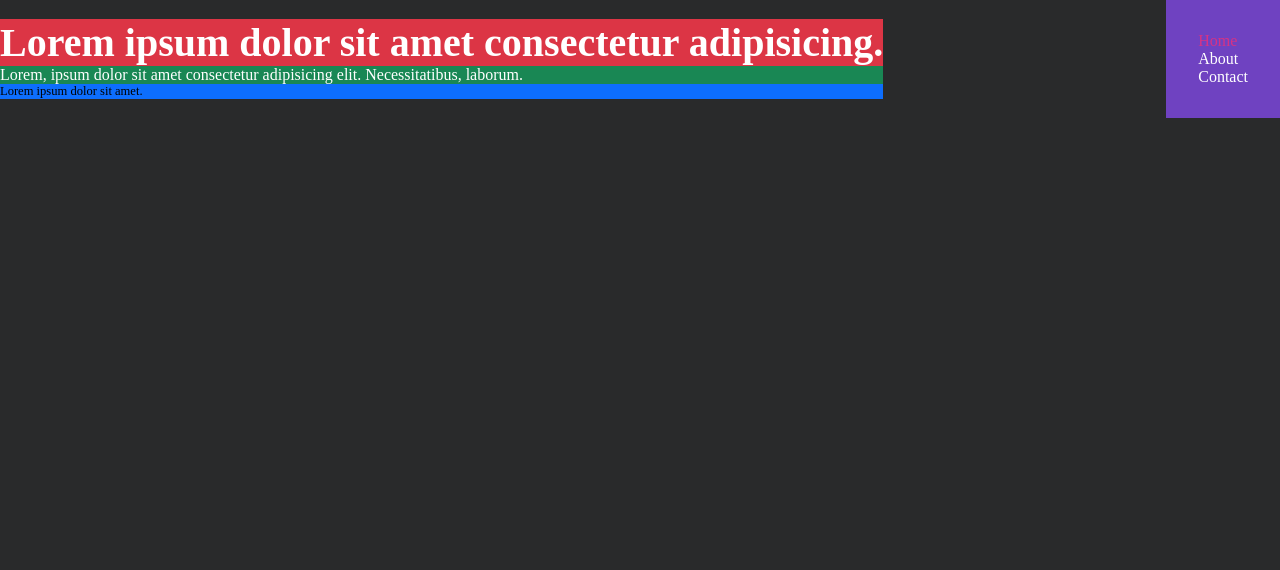
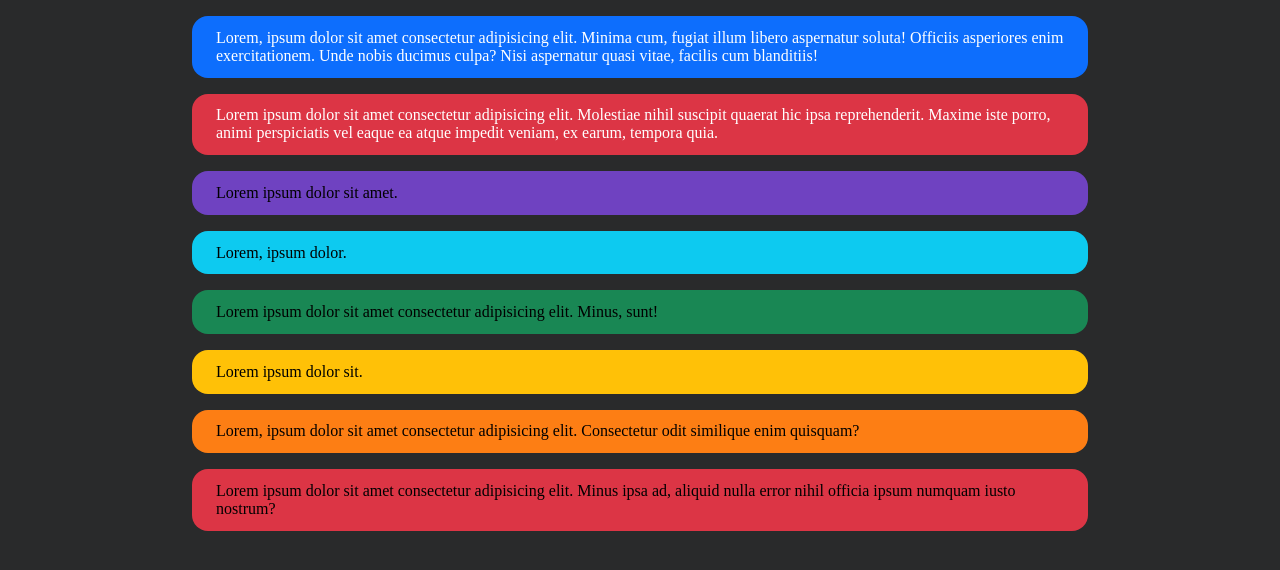
Before and after one commit to FranciscoCoder/sass, a plain HTML site: page index.html in a window 1280 px wide. Drawn offline with Linux system fonts and the light colour scheme.

Commit message:
modificaciones SASS

```diff
--- a/css/style.css
+++ b/css/style.css
@@ -15,20 +15,23 @@
 
 /* Functions and mixins */
 body {
-  display: -webkit-box;
-  display: -ms-flexbox;
-  display: flex;
-  -webkit-box-pack: justify;
-      -ms-flex-pack: justify;
-          justify-content: space-between;
-  -webkit-box-align: center;
-      -ms-flex-align: center;
-          align-items: center;
-  -webkit-box-orient: horizontal;
-  -webkit-box-direction: normal;
-      -ms-flex-direction: row;
-          flex-direction: row;
   background-color: #292a2b;
+}
+
+@media screen and (min-width: 640px) and (max-width: 767px) {
+  p {
+    color: #6f42c1;
+    background-color: #d63384;
+    padding: 1em;
+  }
+}
+
+@media screen and (min-width: 768px) and (max-width: 1024px) {
+  p {
+    color: #292a2b;
+    background-color: #ffc107;
+    padding: 1em;
+  }
 }
 
 .main {
@@ -71,4 +74,45 @@ body {
 #header .navigation ul li.active:hover {
   text-decoration: underline;
 }
+
+.message, .message-info, .message-danger, .rainbow p:nth-child(1), .rainbow p:nth-child(2), .rainbow p:nth-child(3), .rainbow p:nth-child(4), .rainbow p:nth-child(5), .rainbow p:nth-child(6) {
+  padding: 0.8em 1.5em;
+  border-radius: 1rem;
+  width: 70%;
+  margin: 1em auto;
+}
+
+.message-info {
+  color: #fff;
+  background-color: #0d6efd;
+}
+
+.message-danger {
+  color: #fff;
+  background-color: #dc3545;
+}
+
+.rainbow p:nth-child(1) {
+  background-color: #6f42c1 !important;
+}
+
+.rainbow p:nth-child(2) {
+  background-color: #0dcaf0 !important;
+}
+
+.rainbow p:nth-child(3) {
+  background-color: #198754 !important;
+}
+
+.rainbow p:nth-child(4) {
+  background-color: #ffc107 !important;
+}
+
+.rainbow p:nth-child(5) {
+  background-color: #fd7e14 !important;
+}
+
+.rainbow p:nth-child(6) {
+  background-color: #dc3545 !important;
+}
 /*# sourceMappingURL=style.css.map */
--- a/index.html
+++ b/index.html
@@ -7,23 +7,33 @@
     <title>Training Sass</title>
     <link rel="stylesheet" href="css/style.css" />
   </head>
-  <body>
-    <div class="main">
-      <h1>Lorem ipsum dolor sit amet consectetur adipisicing.</h1>
-      <p class="main-paragraph">
-        Lorem, ipsum dolor sit amet consectetur adipisicing elit.
-        Necessitatibus, laborum.
+  <body class="light">
+    <div class="message-info">
+      Lorem, ipsum dolor sit amet consectetur adipisicing elit. Minima cum,
+      fugiat illum libero aspernatur soluta! Officiis asperiores enim
+      exercitationem. Unde nobis ducimus culpa? Nisi aspernatur quasi vitae,
+      facilis cum blanditiis!
+    </div>
+    <div class="message-danger">
+      Lorem ipsum dolor sit amet consectetur adipisicing elit. Molestiae nihil
+      suscipit quaerat hic ipsa reprehenderit. Maxime iste porro, animi
+      perspiciatis vel eaque ea atque impedit veniam, ex earum, tempora quia.
+    </div>
+    <div class="rainbow">
+      <p>Lorem ipsum dolor sit amet.</p>
+      <p>Lorem, ipsum dolor.</p>
+      <p>
+        Lorem ipsum dolor sit amet consectetur adipisicing elit. Minus, sunt!
       </p>
-      <p>Lorem ipsum dolor sit amet.</p>
+      <p>Lorem ipsum dolor sit.</p>
+      <p>
+        Lorem, ipsum dolor sit amet consectetur adipisicing elit. Consectetur
+        odit similique enim quisquam?
+      </p>
+      <p>
+        Lorem ipsum dolor sit amet consectetur adipisicing elit. Minus ipsa ad,
+        aliquid nulla error nihil officia ipsum numquam iusto nostrum?
+      </p>
     </div>
-    <section id="header">
-      <div class="navigation">
-        <ul>
-          <li class="active">Home</li>
-          <li>About</li>
-          <li>Contact</li>
-        </ul>
-      </div>
-    </section>
   </body>
 </html>
```
Also changed, not shown: 1 other file.
